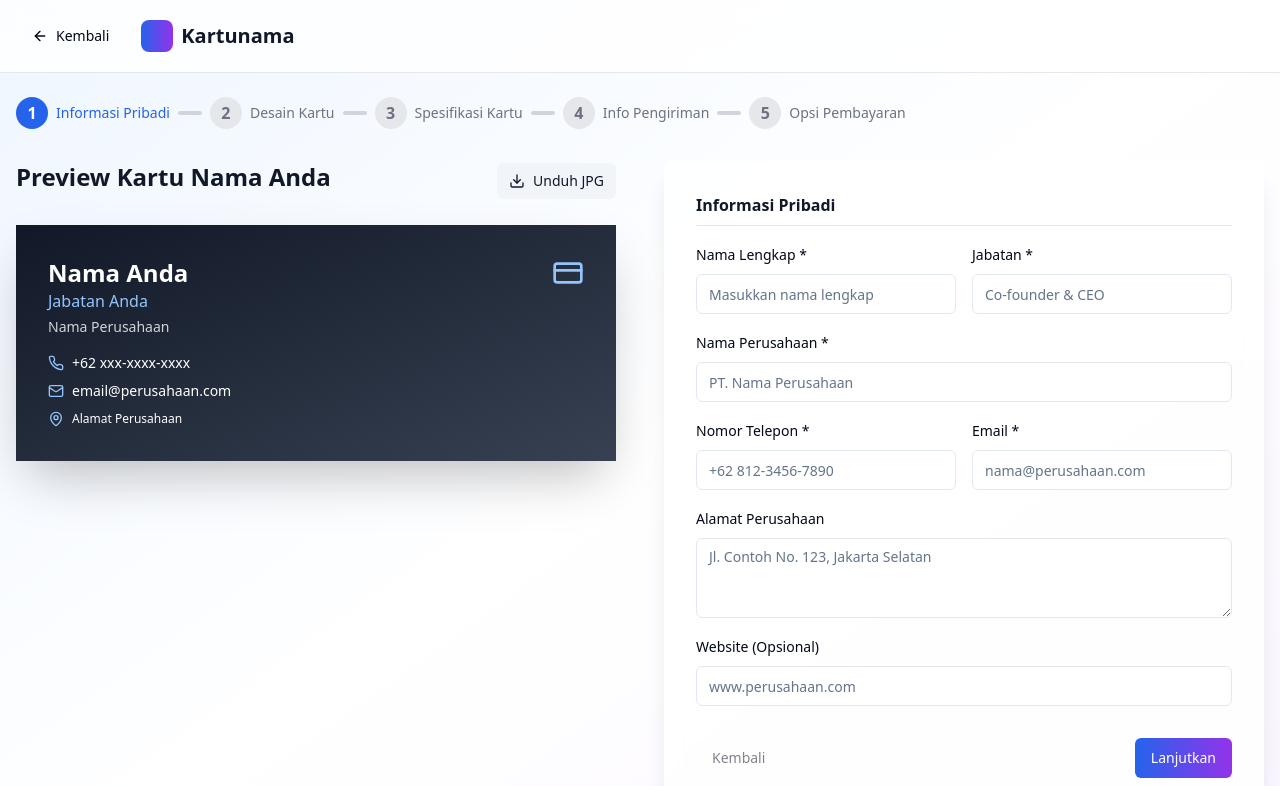
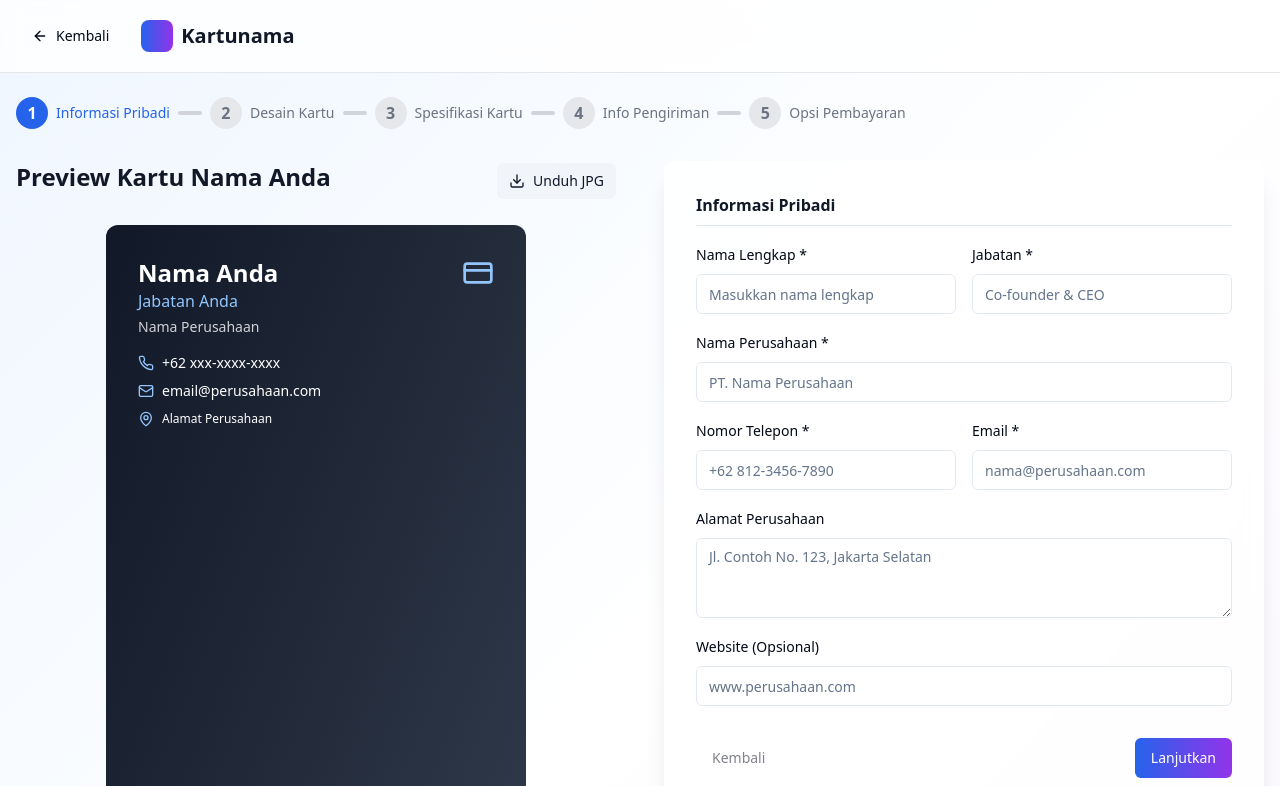
Before and after one commit to umankfams/kartu-nama-indonesia-ceria, a React (Vite) app: page /order in a window 1280 px wide. Shown: the top 786 px of the page. Built offline with nearby package versions, Linux system fonts and the light colour scheme.

Commit message:
Fix: Maintain 4:7 aspect ratio for preview
Adjust the preview card to maintain a 4:7 aspect ratio.

```diff
--- a/src/pages/order-steps/OrderCardPreview.tsx
+++ b/src/pages/order-steps/OrderCardPreview.tsx
@@ -1,6 +1,7 @@
 
 import React from "react";
 import { CreditCard, Phone, Mail, MapPin } from "lucide-react";
+import { AspectRatio } from "@/components/ui/aspect-ratio";
 
 type OrderCardPreviewProps = {
   formData: any;
@@ -17,9 +18,10 @@ const OrderCardPreview = ({
   getAccentColor,
   previewRef,
 }: OrderCardPreviewProps) => (
-  <div ref={previewRef}>
+  <AspectRatio ratio={4 / 7} className="w-full max-w-[420px] mx-auto">
+    <div ref={previewRef} className="w-full h-full rounded-xl overflow-hidden">
       <div
-      className={`${getCardBackground()} ${getTextColor()} p-8 shadow-2xl transform hover:scale-105 transition-transform duration-300 relative overflow-hidden`}
+        className={`${getCardBackground()} ${getTextColor()} p-8 shadow-2xl transform hover:scale-105 transition-transform duration-300 relative overflow-hidden w-full h-full`}
         style={
           formData.background === "custom" && formData.customBackground
             ? {
@@ -85,6 +87,7 @@ const OrderCardPreview = ({
         </div>
       </div>
     </div>
+  </AspectRatio>
 );
 
 export default OrderCardPreview;
```
Lines whose indentation alone changed are shown as unchanged.
